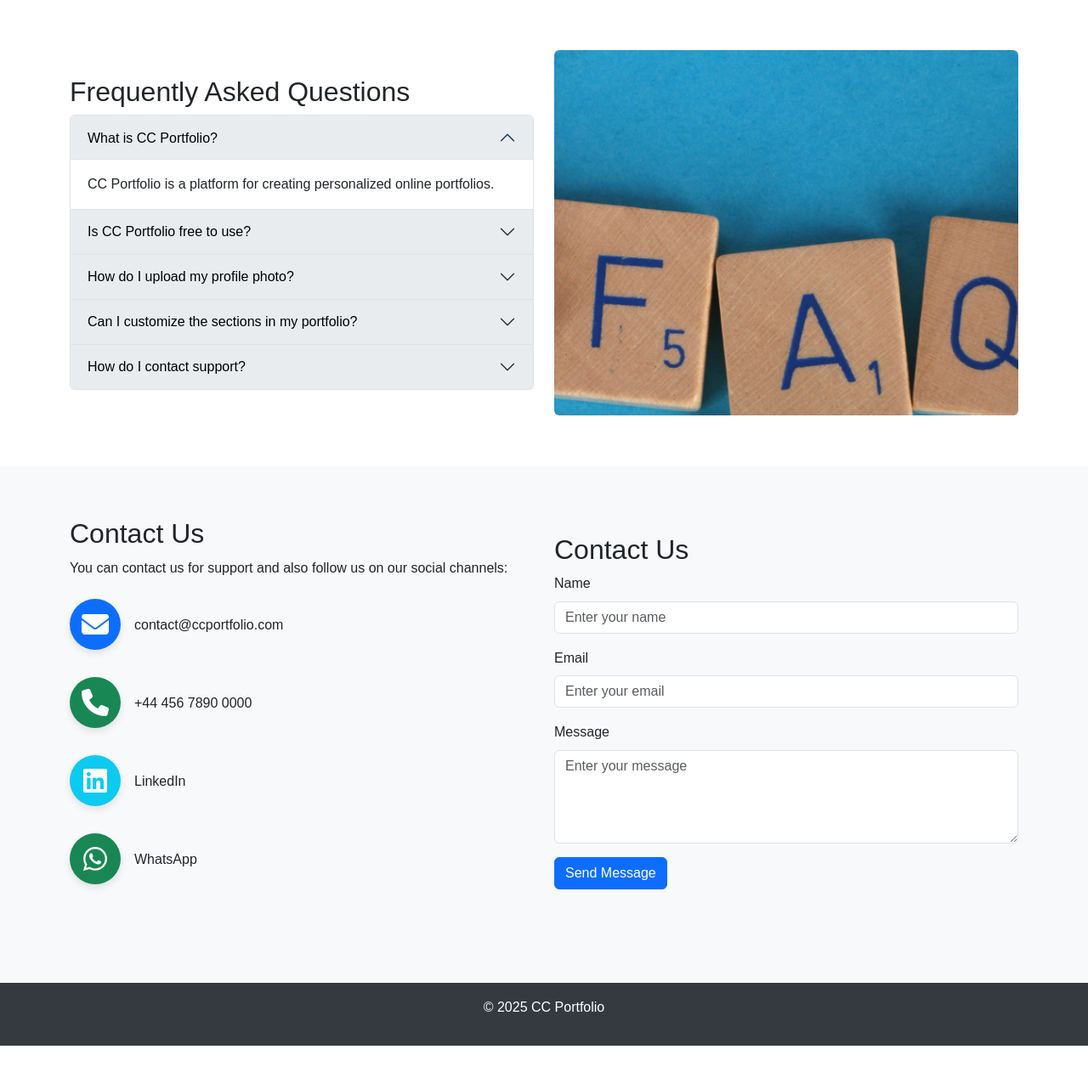
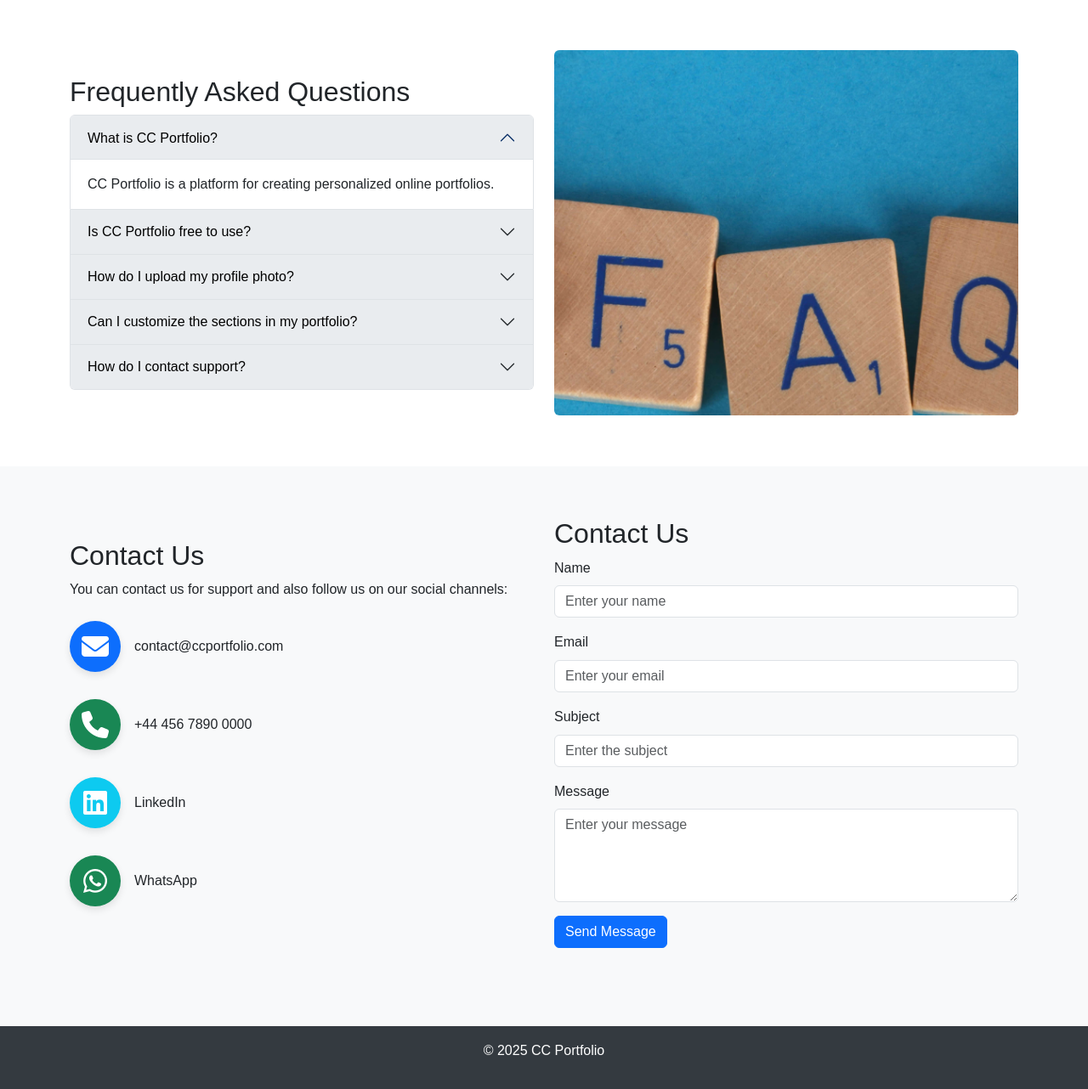
Before and after one commit to chrysanthusobinna/django-portfolio, a Django app: page / in a window 1280 px wide. Shown: the part 1483-2765 px from the top of the page at 85% size. Before the commit the page ends 2714 px from the top, so only its background shows below. Run offline with Django 4.2, Linux system fonts and the light colour scheme.

Commit message:
Implement email sending for contact form on home page

```diff
--- a/portfolio_app/templates/home-page.html
+++ b/portfolio_app/templates/home-page.html
@@ -194,21 +194,27 @@
             </div>
             <div class="col-md-6">
                 <h2>Contact Us</h2>
-                <form>
+                <form method="post" action="{% url 'home' %}">
+                    {% csrf_token %}
                     <div class="mb-3">
                         <label for="name" class="form-label">Name</label>
-                        <input type="text" class="form-control" id="name" placeholder="Enter your name" required>
+                        <input type="text" class="form-control" id="name" name="name" placeholder="Enter your name" required>
                     </div>
                     <div class="mb-3">
                         <label for="email" class="form-label">Email</label>
-                        <input type="email" class="form-control" id="email" placeholder="Enter your email" required>
+                        <input type="email" class="form-control" id="email" name="email" placeholder="Enter your email" required>
+                    </div>
+                    <div class="mb-3">
+                        <label for="subject" class="form-label">Subject</label>
+                        <input type="text" class="form-control" id="subject" name="subject" placeholder="Enter the subject" required>
                     </div>
                     <div class="mb-3">
                         <label for="message" class="form-label">Message</label>
-                        <textarea class="form-control" id="message" rows="4" placeholder="Enter your message" required></textarea>
+                        <textarea class="form-control" id="message" name="message" rows="4" placeholder="Enter your message" required></textarea>
                     </div>
                     <button type="submit" class="btn btn-primary">Send Message</button>
                 </form>
+
             </div>
         </div>
     </div>
--- a/portfolio_app/views.py
+++ b/portfolio_app/views.py
@@ -5,11 +5,28 @@
 
 from .models import Contact, Portfolio, Certification, Education, Employment, About, Profilephoto
 from .forms import ContactForm, PortfolioForm, CertificationForm, EducationForm, EmploymentForm, AboutForm, ProfilephotoForm
-from .utils import validate_image_file
+from .utils import validate_image_file, send_contact_email
+from django.conf import settings
 
-# render edit home page
+
 def home(request):
+    if request.method == 'POST':
+        name = request.POST.get('name')
+        email = request.POST.get('email')
+        subject = request.POST.get('subject')
+        message = request.POST.get('message')
+        full_message = f"Name: {name}\nEmail: {email}\n\n{message}"
+
+        is_valid, error_message = send_contact_email(subject, full_message, [settings.SITE_CONTACT_EMAIL_ADDRESS])
+        if is_valid:
+            messages.success(request, 'Your message has been sent successfully!')
+        else:
+            messages.error(request, error_message)
+        return redirect('home')
+
     return render(request, 'home-page.html')
+
+
 
 # render show portfolio page
 def user_profile(request, username):
```
Also changed, not shown: portfolio/settings.py (+13 -1 lines), portfolio_app/utils.py (+19 -0 lines).
